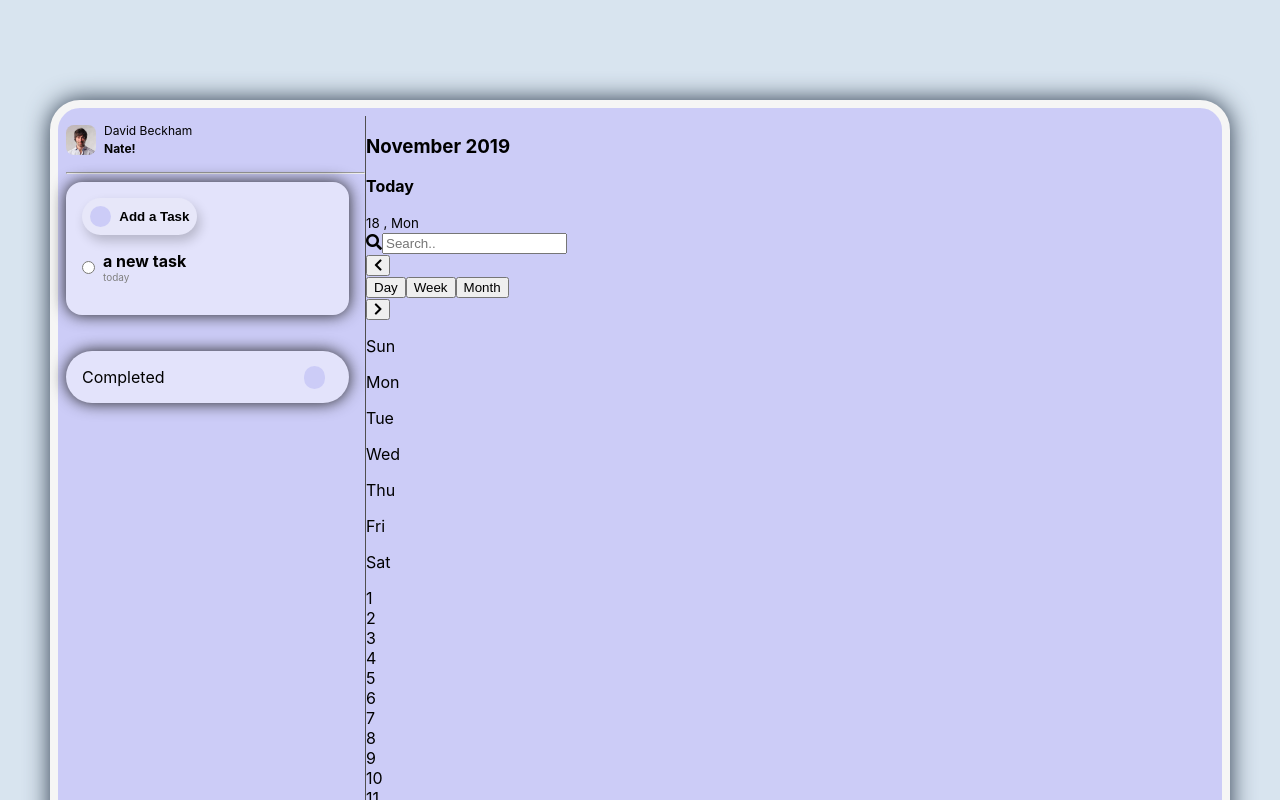
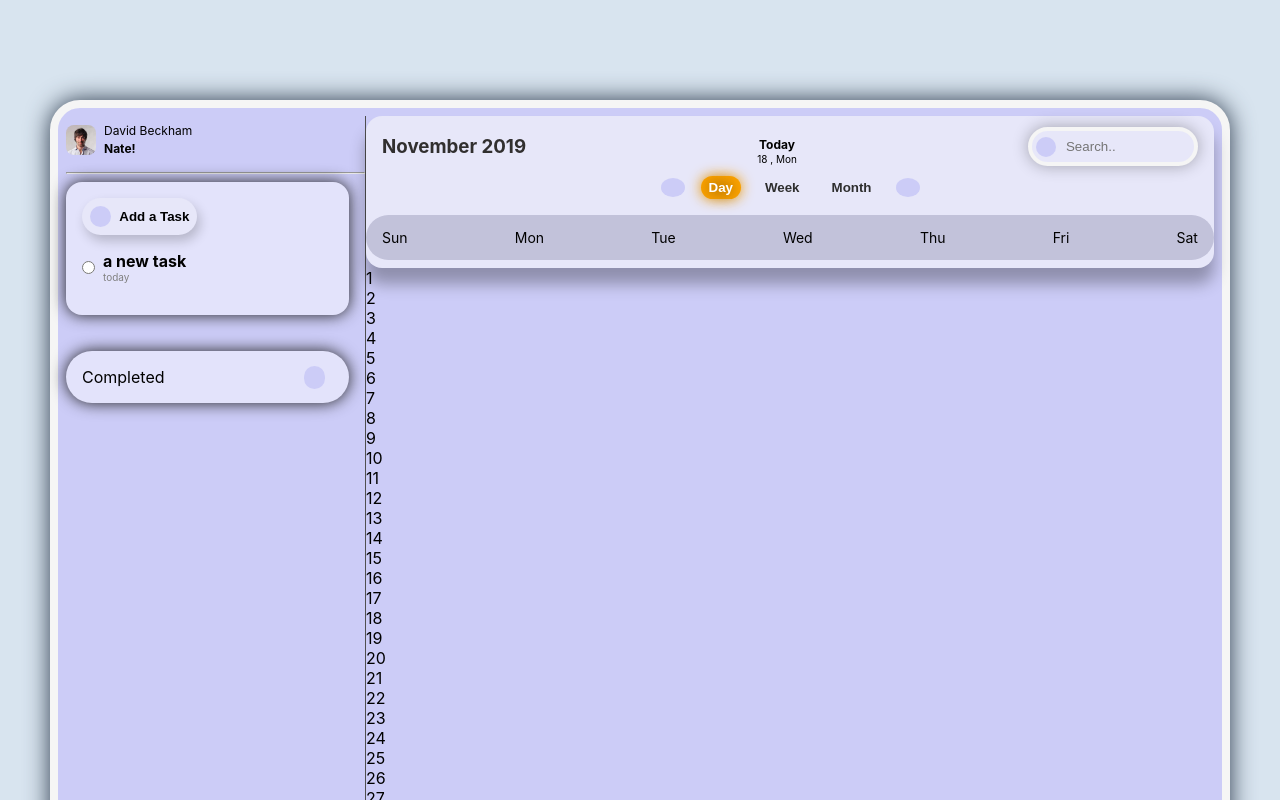
Before and after one commit to mahyarmadad/todotaskmanager, a React (Create React App) app: page / in a window 1280 px wide. Shown: the top 800 px of the page. Built offline with nearby package versions, Linux system fonts and the light colour scheme.

Commit message:
finish main top page and dix some console error

```diff
--- a/src/component/Accordion/Accordion.scss
+++ b/src/component/Accordion/Accordion.scss
@@ -24,6 +24,13 @@
   i {
     font-weight: 400;
   }
+
+  &:focus {
+    outline: none;
+  }
+  &:hover {
+    cursor: pointer;
+  }
 }
 
 .no-height {
--- a/src/component/Accordion/index.js
+++ b/src/component/Accordion/index.js
@@ -15,9 +15,9 @@ export default function Accordion({ CompeleteTasks }) {
             onClick={() => setExpanded(!expanded)}
           >
             {expanded ? (
-              <i class="fas fa-chevron-up"></i>
+              <i className="fas fa-chevron-up"></i>
             ) : (
-              <i class="fas fa-chevron-down"></i>
+              <i className="fas fa-chevron-down"></i>
             )}
           </button>
         </div>
--- a/src/component/LeftMenu.js
+++ b/src/component/LeftMenu.js
@@ -19,7 +19,7 @@ export default function LeftMenu() {
       <div style={{ marginRight: 16 }}>
         <div className="task-div">
           <button className="add-task" onClick={() => setOpen(true)}>
-            <i class="plus far fa-plus"></i>
+            <i className="plus far fa-plus"></i>
             <span>Add a Task</span>
           </button>
 
@@ -27,7 +27,7 @@ export default function LeftMenu() {
             <li className="task-list-item">
               <input type="radio" id="task" name="task" value="a new task" />
               <div className="grid">
-                <label for="task" className="bold">
+                <label htmlFor="task" className="bold">
                   a new task
                 </label>
                 <small>today</small>
--- a/src/component/LeftMenu.scss
+++ b/src/component/LeftMenu.scss
@@ -29,7 +29,9 @@
   &:hover {
     cursor: pointer;
   }
-
+  &:focus {
+    outline: none;
+  }
   .plus {
     margin-right: 8px;
     background-color: #ccccf7;
--- a/src/component/MainTop.js
+++ b/src/component/MainTop.js
@@ -1,33 +1,57 @@
-import React from "react";
+import React, { useState } from "react";
+import "./MainTop.scss";
+const times = ["Day", "week", "Month"];
+export default function MainTop() {
+  const [toggleButton, settoggleButton] = useState("Day");
 
-export default function MainTop() {
+  const onNextClick = () => {
+    const index = times.findIndex((t) => t === toggleButton);
+    if (index > times.length - 1 || index + 1 > times.length - 1)
+      return settoggleButton(times[0]);
+    else settoggleButton(times[index + 1]);
+  };
+  const onPervClick = () => {
+    const index = times.findIndex((t) => t === toggleButton);
+    if (index < 0 || index - 1 < 0)
+      return settoggleButton(times[times.length - 1]);
+    else settoggleButton(times[index - 1]);
+  };
+
   return (
-    <div>
-      <div>
+    <div className="main-top">
+      <div className="top-first-row">
         <h3>November 2019</h3>
-        <p className="bold">Today</p>
-        <small>18 , Mon</small>
-
+        <div className="grid">
+          <p className="bold">Today</p>
+          <small>18 , Mon</small>
+        </div>
         <div className="search-bar">
-          <i class="fas fa-search"></i>
+          <i className="fas fa-search"></i>
           <input type="text" placeholder="Search.." />
         </div>
       </div>
 
-      <div>
-        <button>
-          <i class="fas fa-chevron-left"></i>
+      <div className="calander-buttons">
+        <button className="calander-left" onClick={onPervClick}>
+          <i className="fas fa-chevron-left"></i>
         </button>
-        <div>
-          <button>Day</button>
-          <button>Week</button>
-          <button>Month</button>
-        </div>
-        <button>
-          <i class="fas fa-chevron-right"></i>
+        {times.map((time) => (
+          <button
+            key={time}
+            className={`time-buttton ${
+              toggleButton === time && "time-button-active"
+            }`}
+          >
+            {time}
+          </button>
+        ))}
+
+        <button className="calander-right" onClick={onNextClick}>
+          <i className="fas fa-chevron-right"></i>
         </button>
       </div>
-      <div>
+
+      <div className="calander-days">
         <p>Sun</p>
         <p>Mon</p>
         <p>Tue</p>
--- /dev/null
+++ b/src/component/MainTop.scss
@@ -0,0 +1,105 @@
+.main-top {
+  // border-bottom-left-radius: 16px;
+  // border-bottom-right-radius: 16px;
+  border-radius: 16px;
+  box-shadow: 0px 16px 16px rgba(0, 0, 0, 0.3);
+  padding-bottom: 8px;
+  background: #e7e7f9;
+}
+.top-first-row {
+  display: flex;
+  align-items: center;
+  justify-content: space-between;
+  padding: 0 16px;
+  > h3 {
+    color: rgb(49, 47, 47);
+  }
+  .grid {
+    font-size: 12px;
+    text-align: center;
+    line-height: 0.2;
+  }
+  .search-bar {
+    position: relative;
+    > i {
+      position: absolute;
+      margin-top: 10px;
+      margin-left: 8px;
+      background: #ccccf7;
+      font-weight: normal;
+      font-size: 12px;
+      padding: 4px;
+      border-radius: 50%;
+    }
+    > input {
+      padding: 8px;
+      padding-left: 34px;
+      border-radius: 50vh;
+      background-color: #e7e7f9;
+      border: 4px solid whitesmoke;
+      box-shadow: 0 0 16px rgba(0, 0, 0, 0.3);
+      width: 120px;
+      &:focus {
+        outline: none;
+      }
+    }
+  }
+}
+.calander-buttons {
+  display: flex;
+  align-items: center;
+  justify-content: center;
+  gap: 16px;
+
+  .calander-left,
+  .calander-right {
+    border: none;
+    background-color: #ccccf7;
+    border-radius: 50%;
+    padding: 2px 6px;
+    i {
+      font-weight: 400;
+      font-size: 12px;
+    }
+    &:focus {
+      outline: none;
+    }
+    &:hover {
+      cursor: pointer;
+    }
+  }
+
+  .time-buttton {
+    background: none;
+    border: none;
+    font-weight: bold;
+    color: #2e2e2e;
+    border-radius: 50vh;
+    padding: 4px 8px;
+    text-transform: capitalize;
+
+    &:focus {
+      outline: none;
+    }
+    &:hover {
+      cursor: pointer;
+    }
+  }
+}
+.time-button-active {
+  background: orange !important;
+  color: white !important;
+  text-shadow: 0 0 16px black;
+  box-shadow: 0 0 14px orange;
+}
+
+.calander-days {
+  display: flex;
+  align-items: center;
+  justify-content: space-between;
+  background-color: #c2c2da;
+  border-radius: 50vh;
+  padding: 0 16px;
+  font-size: 14px;
+  margin-top: 16px;
+}
--- a/src/component/Modal/index.js
+++ b/src/component/Modal/index.js
@@ -12,7 +12,7 @@ export default function Modal({ open, setOpen }) {
       <div className="modal-body">
         <div className="form">
           <div className="grid">
-            <label for="newTask">Add a New Task</label>
+            <label htmlFor="newTask">Add a New Task</label>
             <input
               id="newTask"
               name="task"
@@ -22,7 +22,7 @@ export default function Modal({ open, setOpen }) {
           </div>
 
           <div className="grid">
-            <label for="taskDate">Task Date</label>
+            <label htmlFor="taskDate">Task Date</label>
             <input
               type="date"
               id="taskDate"
--- a/src/component/Modal/modal.scss
+++ b/src/component/Modal/modal.scss
@@ -63,6 +63,12 @@
     border: none;
     color: #011cda;
     border-radius: 16px;
+    &:focus {
+      outline: none;
+    }
+    &:hover {
+      cursor: pointer;
+    }
   }
 }
 
```
